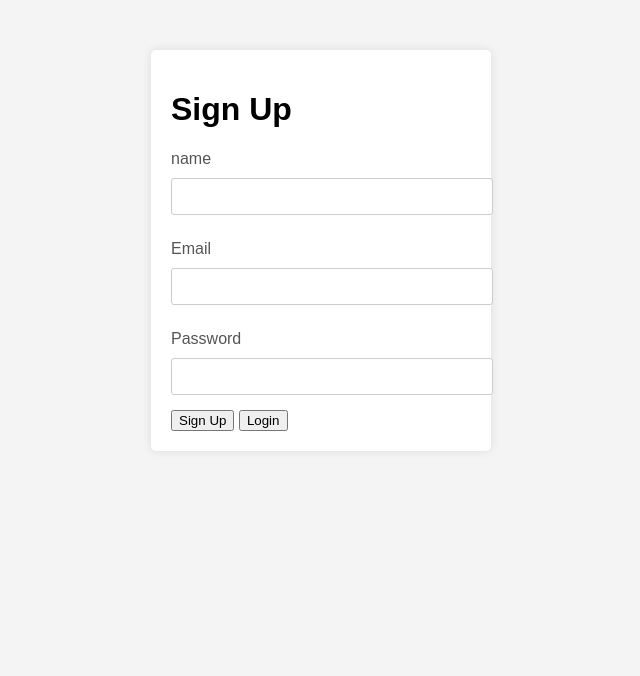
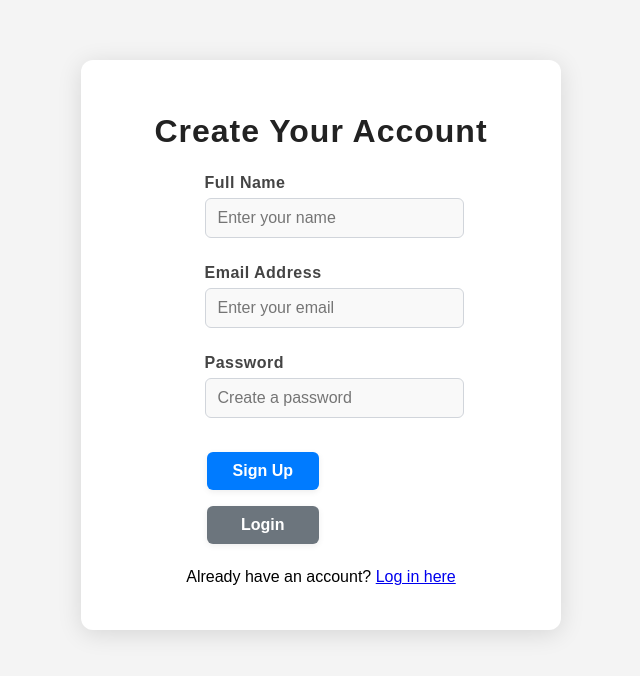
Before and after one commit to Aryan9833/sql, a website: page src/index.html in a window 1280 px wide. Shown: the whole page, without its empty margins (319-959 px from the left). Drawn offline with Linux system fonts and the light colour scheme.

Commit message:
changes in styles

```diff
--- a/src/index.html
+++ b/src/index.html
@@ -8,23 +8,28 @@
 </head>
 <body>
         <div class="container">
-        <h1>Sign Up</h1>
-        <form id="signup-form">
+            <h1 class="form-title">Create Your Account</h1>
+            <form id="signup-form" autocomplete="off">
                 <div class="form-group">
-                <label for="name">name</label>
-                <input type="text" id="name" name="name" required>
+                    <label for="name">Full Name</label>
+                    <input type="text" id="name" name="name" placeholder="Enter your name" required>
                 </div>
                 <div class="form-group">
-                <label for="email">Email</label>
-                <input type="email" id="email" name="email" required>
+                    <label for="email">Email Address</label>
+                    <input type="email" id="email" name="email" placeholder="Enter your email" required>
                 </div>
                 <div class="form-group">
                     <label for="password">Password</label>
-                <input type="password" id="password" name="password" required>
+                    <input type="password" id="password" name="password" placeholder="Create a password" required>
                 </div>
-            <button type="submit">Sign Up</button>
-        <button type="button" id="login-button">Login</button>
+                <div class="form-actions">
+                    <button type="submit" class="btn btn-primary">Sign Up</button>
+                    <button type="button" id="login-button" class="btn btn-secondary">Login</button>
+                </div>
             </form>
+            <div class="form-footer">
+                <p>Already have an account? <a href="#" id="login-link">Log in here</a></p>
+            </div>
         </div>
     <script src="scripts/main.js"></script>
 </body>
--- a/src/styles/style.css
+++ b/src/styles/style.css
@@ -5,46 +5,78 @@ body {
     padding: 0;
 }
 
+
 .container {
-    width: 300px;
-    margin: 50px auto;
-    padding: 20px;
-    background: white;
-    border-radius: 5px;
-    box-shadow: 0 0 10px rgba(0, 0, 0, 0.1);
+    max-width: 400px;
+    margin: 60px auto;
+    background: #fff;
+    padding: 32px 40px 28px 40px;
+    border-radius: 12px;
+    box-shadow: 0 4px 24px rgba(0,0,0,0.12);
+    display: flex;
+    flex-direction: column;
+    align-items: center;
 }
 
-h2 {
+h1 {
     text-align: center;
-    color: #333;
+    color: #222;
+    font-size: 2rem;
+    margin-bottom: 24px;
+    letter-spacing: 1px;
+}
+
+.form-group {
+    width: 100%;
+    margin-bottom: 18px;
 }
 
 label {
     display: block;
-    margin: 10px 0 5px;
-    color: #555;
+    margin-bottom: 6px;
+    color: #444;
+    font-weight: 600;
+    letter-spacing: 0.5px;
 }
 
 input[type="text"],
 input[type="email"],
 input[type="password"] {
     width: 100%;
-    padding: 10px;
-    margin: 5px 0 15px;
-    border: 1px solid #ccc;
-    border-radius: 3px;
+    padding: 10px 12px;
+    border: 1px solid #d1d5db;
+    border-radius: 6px;
+    background: #f9f9f9;
+    font-size: 1rem;
+    transition: border-color 0.2s;
+    margin-bottom: 8px;
+}
+input[type="text"]:focus,
+input[type="email"]:focus,
+input[type="password"]:focus {
+    border-color: #007bff;
+    outline: none;
+    background: #fff;
 }
 
-input[type="submit"] {
-    width: 100%;
+button {
+    width: 48%;
     padding: 10px;
-    background-color: #5cb85c;
-    color: white;
+    margin: 8px 1%;
     border: none;
-    border-radius: 3px;
+    border-radius: 6px;
+    background: #007bff;
+    color: #fff;
+    font-size: 1rem;
+    font-weight: 600;
     cursor: pointer;
+    box-shadow: 0 2px 6px rgba(0,0,0,0.07);
+    transition: background 0.2s, box-shadow 0.2s;
 }
-
-input[type="submit"]:hover {
-    background-color: #4cae4c;
+button#login-button {
+    background: #6c757d;
 }
+button:hover {
+    background: #0056b3;
+    box-shadow: 0 4px 12px rgba(0,0,0,0.12);
+}
```
Lines whose indentation alone changed are shown as unchanged.
